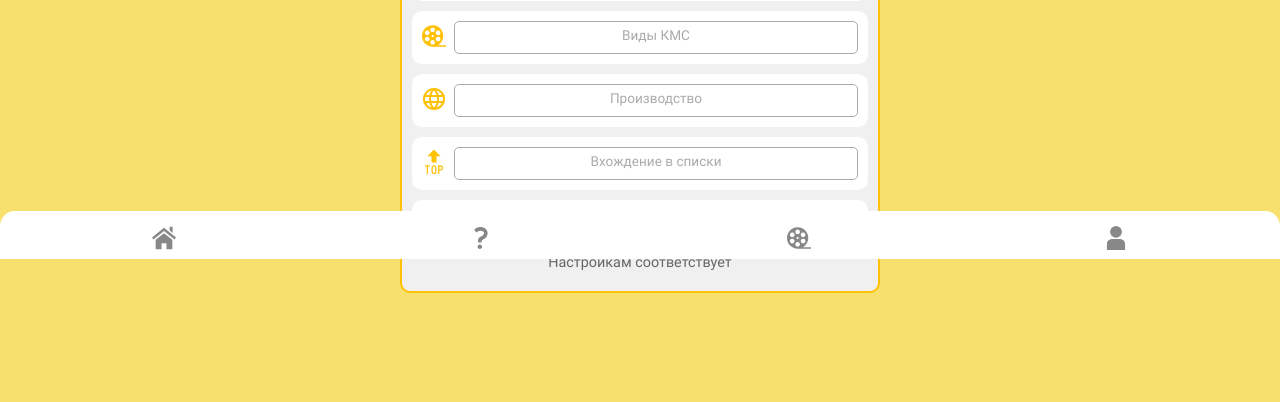
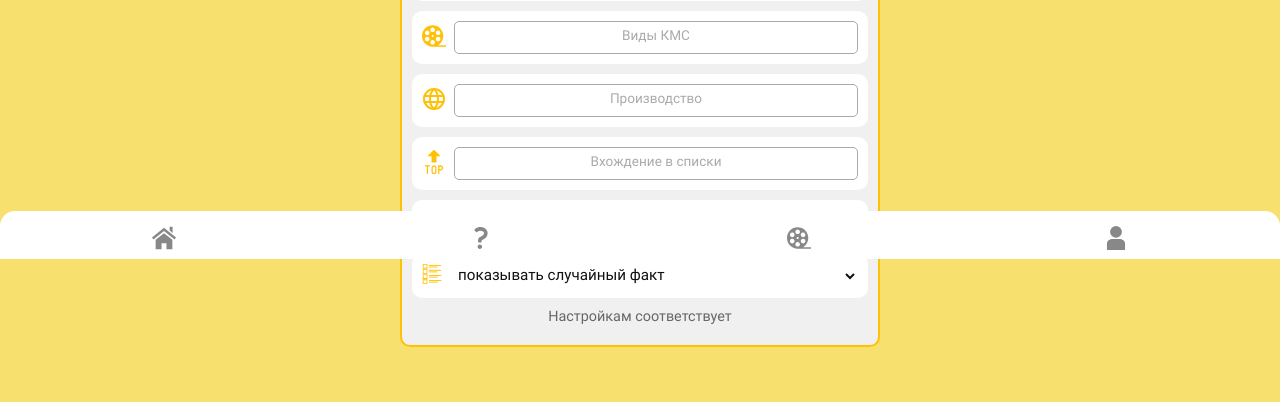
Before and after one commit to dronperminov/movie-quiz-old, a Python web app: template web/templates/settings.html in a window 1280 px wide. Shown: the part 541-943 px from the top of the page. Before the commit the page ends 834 px from the top, so only its background shows below. Run offline with Jinja, Linux system fonts and the light colour scheme; the template is opened without the code that fills it, so the values that code supplies are empty.

Commit message:
add settings for facts

```diff
--- a/web/js/settings.js
+++ b/web/js/settings.js
@@ -80,7 +80,8 @@ function SaveSettings() {
         movie_types: movieTypes,
         top_lists: topLists,
         stay_actors_open: stayActorsOpen.length > 0,
-        show_questions_count: showQuestionsCount.length > 0
+        show_questions_count: showQuestionsCount.length > 0,
+        facts_mode: document.getElementById("facts-mode").value
     }
 
     let button = document.getElementById("save-btn")
--- a/web/templates/questions/facts.html
+++ b/web/templates/questions/facts.html
@@ -1,6 +1,7 @@
 <div class="question-text">
 <ul>
-    {% for fact in film.facts %}
+    {% set facts = film.facts if settings.facts_mode == "all" else [film.facts|random] %}
+    {% for fact in facts %}
     <li class="text">
         {% set vars = namespace(value=fact.value) %}
         {% for span in fact.spans|reverse %}
--- a/web/templates/settings.html
+++ b/web/templates/settings.html
@@ -227,6 +227,31 @@
             </div>
         </div>
 
+        <div class="form-row" title="Факты">
+            <div class="form-row-icon" id="facts-mode-icon">
+                <svg class="form-svg-fill-icon" height="20px" width="20px" xmlns="http://www.w3.org/2000/svg" viewBox="0 0 31.6 31.6" >
+                    <path d="M1.176,7.401h7.403V0H1.176V7.401z M2.466,1.29h4.822v4.822H2.466V1.29z"/>
+                    <path d="M1.176,15.504h7.403V8.101H1.176V15.504z M2.466,9.392h4.822v4.821H2.466V9.392z"/>
+                    <path d="M1.176,23.573h7.403V16.17H1.176V23.573z M2.466,17.46h4.822v4.822H2.466V17.46z"/>
+                    <path d="M1.176,31.646h7.403v-7.403H1.176V31.646z M2.466,25.533h4.822v4.822H2.466V25.533z"/>
+                    <rect x="10.563" y="1.488" width="19.423" height="1.45"/>
+                    <rect x="10.563" y="4.067" width="13.943" height="1.451"/>
+                    <rect x="10.563" y="9.146" width="19.423" height="1.45"/>
+                    <rect x="10.563" y="11.725" width="13.943" height="1.45"/>
+                    <rect x="11.046" y="17.445" width="19.425" height="1.451"/>
+                    <rect x="11.046" y="20.025" width="13.944" height="1.451"/>
+                    <rect x="11.046" y="25.346" width="19.425" height="1.45"/>
+                    <rect x="11.046" y="27.925" width="13.944" height="1.451"/>
+                </svg>
+            </div>
+            <div class="form-row-input">
+                <select class="basic-input default-input" id="facts-mode" onchange="ChangeField('facts-mode')">
+                    <option value="one" {% if settings.facts_mode == "one" %}selected{% endif %}>показывать случайный факт</option>
+                    <option value="all" {% if settings.facts_mode == "all" %}selected{% endif %}>показывать все факты</option>
+                </select>
+            </div>
+        </div>
+
         <button id="save-btn" class="basic-button default-button save-button hidden" onclick="SaveSettings({% if user.role == 'admin' %}true{% endif %})">Сохранить настройки</button>
         <div class="error" id="error"></div>
         <div class="info" id="info">Настройкам соответствует {{films_count}}</div>
```
Also changed, not shown: src/dataclasses/settings.py (+5 -2 lines).
